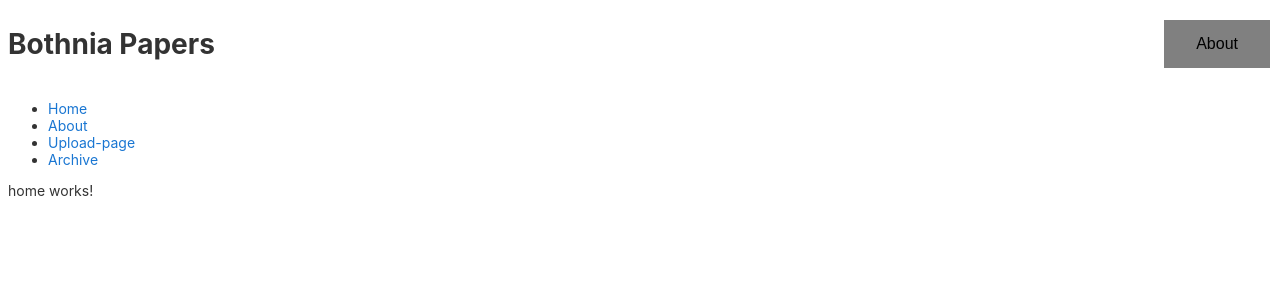
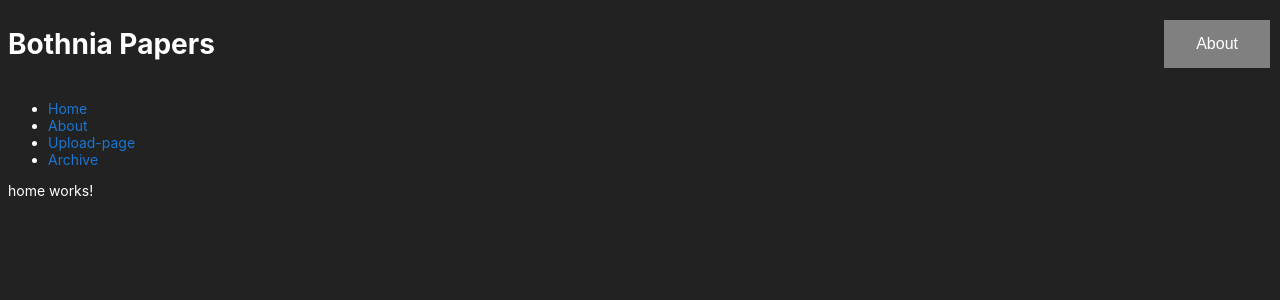
Before and after one commit to dcaptain1/D0027E_Project_Alpha, an Angular app: page /Home in a window 1280 px wide. Shown: the top 300 px of the page. Built offline with nearby package versions, Linux system fonts and the light colour scheme.

Commit message:
Dark mode universal style sheet

```diff
--- a/src/styles.css
+++ b/src/styles.css
@@ -1 +1,28 @@
 /* You can add global styles to this file, and also import other style files */
+body {
+  background-color: #222;
+  color: #eee;
+}
+
+/* Invert styles for elements that should have light text on dark backgrounds */
+h1, h2, h3, h4, h5, h6,
+p, a, span, li, label,
+button, input, select, textarea {
+  color: #fff;
+}
+
+/* Adjust background colors for specific elements */
+nav {
+  background-color: #333;
+}
+
+/* Set hover states for links */
+a:hover {
+  color: #ffa500;
+}
+
+/* Set active states for buttons */
+button:active, input[type="submit"]:active {
+  background-color: #ffa500;
+  color: #222;
+}
```
